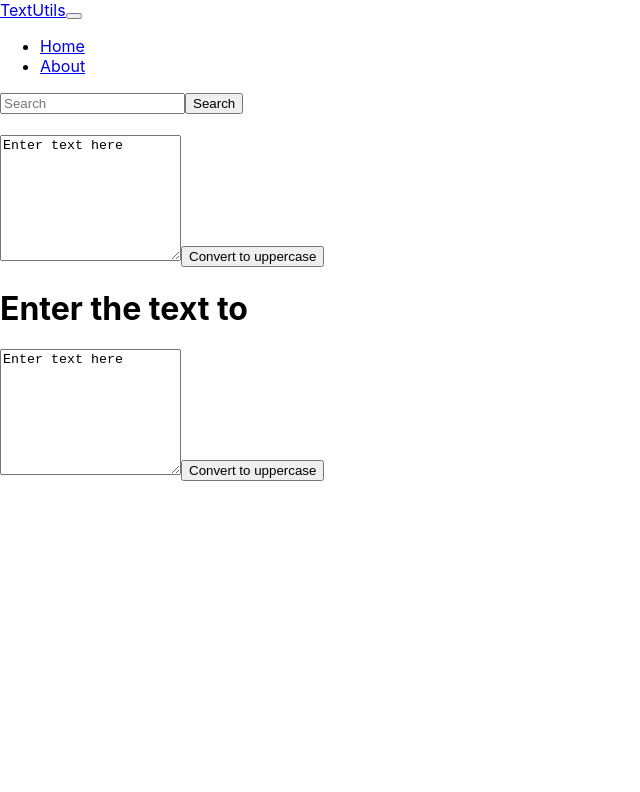
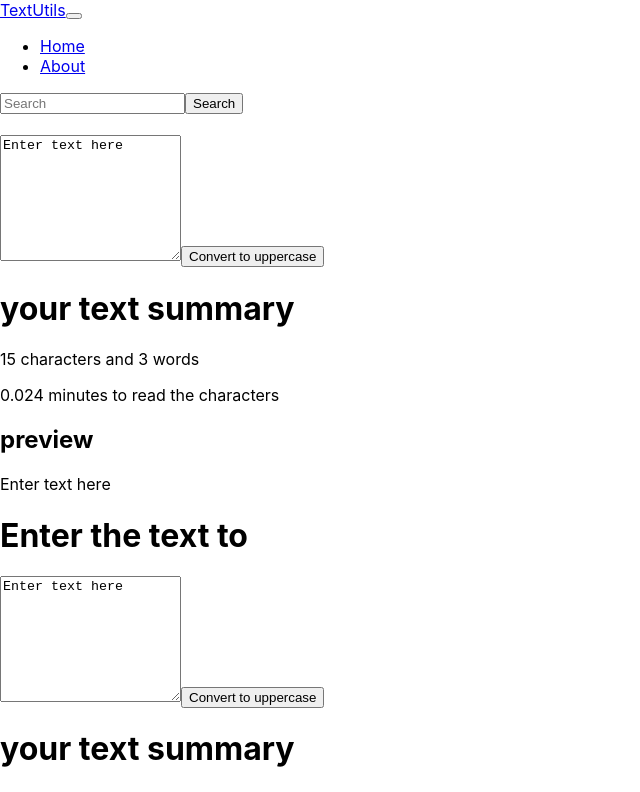
Before and after one commit to Abhilasha6/React-Tutorial, a React (Create React App) app in the folder my-app/: page / in a window 1280 px wide. Shown: the top 792 px of the page, without its empty margins (0-640 px from the left). Built offline with nearby package versions, Linux system fonts and the light colour scheme.

Commit message:
text summary, no. of char & words & mins to read

```diff
--- a/my-app/src/Components/TextForm.js
+++ b/my-app/src/Components/TextForm.js
@@ -16,7 +16,8 @@
 // hooks help us use the properties of a class without using the class
 //we cannot update the value of a status as we update a normal variable, we have to always define a function to updat a state's value as mentioned in above statement
   return (
-    <div>
+    <>
+    <div className="container">
       { /* <h1>{props.heading} - {text}</h1> */}
       <h1>{props.heading}</h1>
 
@@ -34,5 +35,17 @@
         </div>
       </form>
     </div>
+
+    <div className="container" my-2>
+       {/* my-2 gives margin in y axis */}
+      <h1>your text summary</h1>
+      <p>{text.length} characters and {text.split(" ").length} words</p>
+      <p>{0.008 *text.split(" ").length} minutes to read the characters</p>
+
+      <h2>preview</h2>
+        <p>{text}</p>
+    </div>
+    </>
+
   );
 }
```
